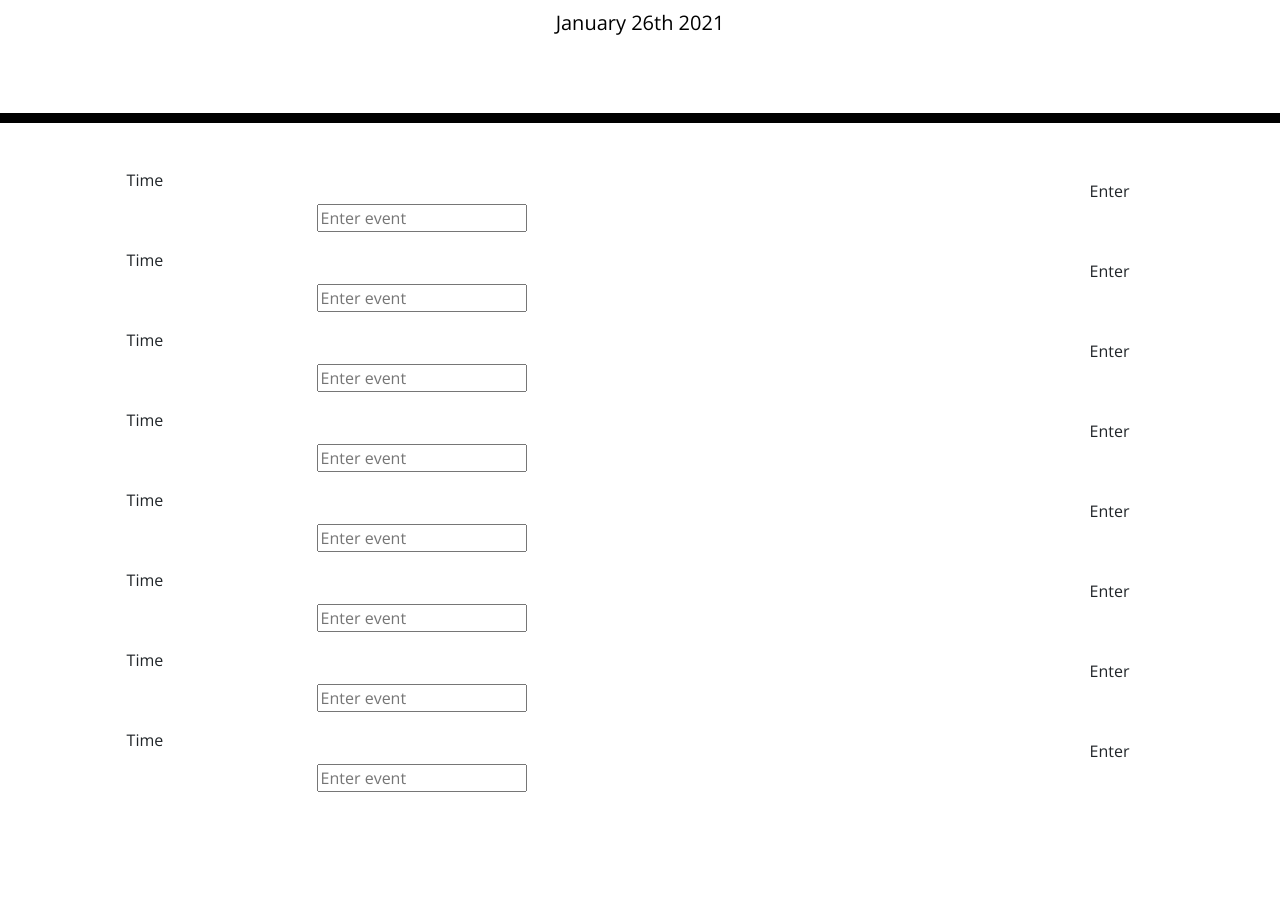
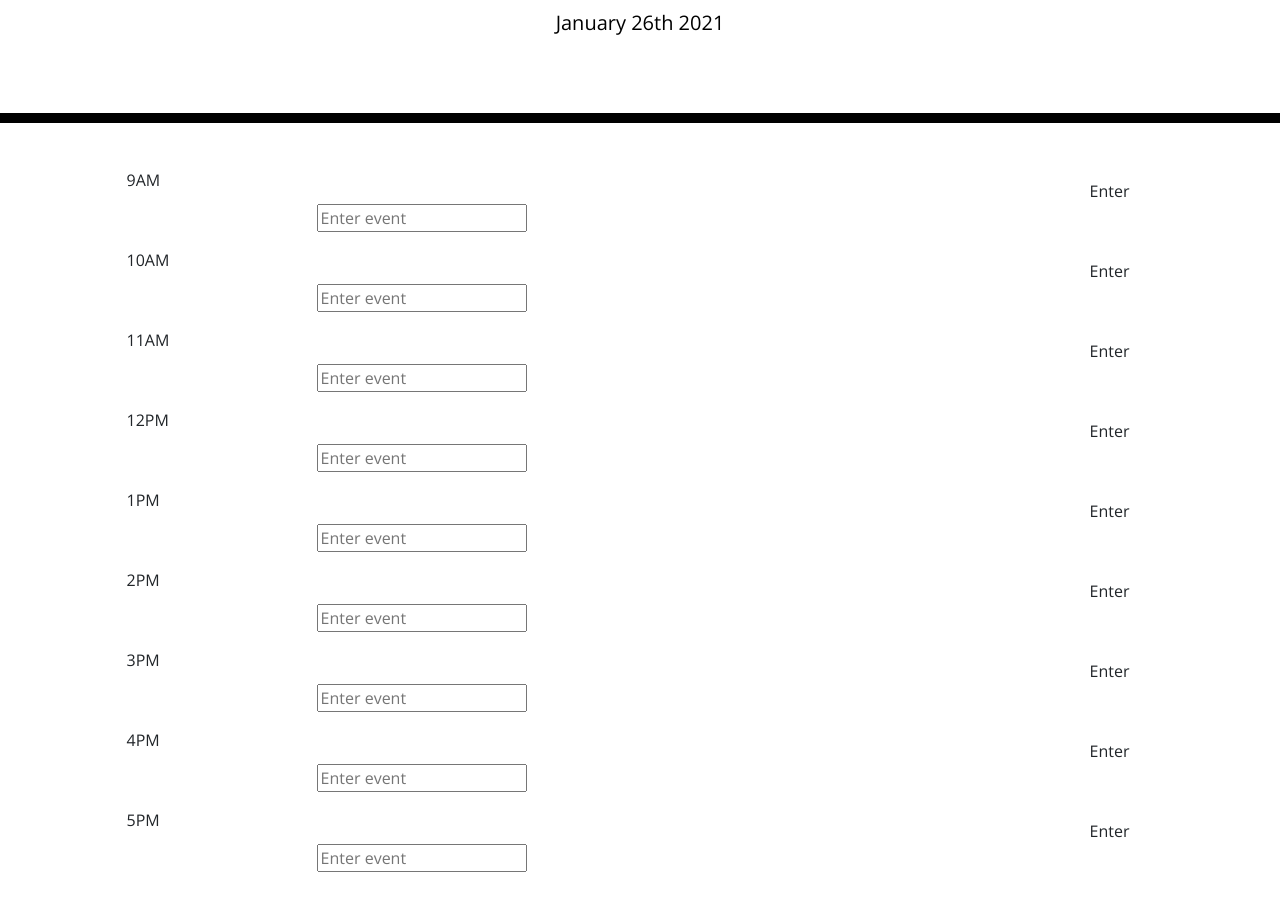
Before and after one commit to koreanstig/week5workweek3rdpartyapicalender, a website: page index.html in a window 1280 px wide. Shown: the part 181-1092 px from the top of the page. Before the commit the page ends 1024 px from the top, so only its background shows below. Drawn offline with nearby package versions, Linux system fonts and the light colour scheme.

Commit message:
changed time to specific times

```diff
--- a/index.html
+++ b/index.html
@@ -33,7 +33,7 @@
       <!-- created a row via bootstrap -->
       <div class="row">
         <div class="col-2">
-          Time
+          9AM
         </div>
         <!-- as col-8 so it can be the biggest portion of the site -->
         <div class="col-8">
@@ -47,7 +47,7 @@
       </div>
       <div class="row">
         <div class="col-2">
-          Time
+          10AM
         </div>
         <!-- as col-8 so it can be the biggest portion of the site -->
         <div class="col-8">
@@ -61,7 +61,7 @@
       </div>
       <div class="row">
         <div class="col-2">
-          Time
+          11AM
         </div>
         <!-- as col-8 so it can be the biggest portion of the site -->
         <div class="col-8">
@@ -75,7 +75,7 @@
       </div>
       <div class="row">
         <div class="col-2">
-          Time
+          12PM
         </div>
         <!-- as col-8 so it can be the biggest portion of the site -->
         <div class="col-8">
@@ -89,7 +89,7 @@
       </div>
       <div class="row">
         <div class="col-2">
-          Time
+          1PM
         </div>
         <!-- as col-8 so it can be the biggest portion of the site -->
         <div class="col-8">
@@ -103,7 +103,7 @@
       </div>
       <div class="row">
         <div class="col-2">
-          Time
+          2PM
         </div>
         <!-- as col-8 so it can be the biggest portion of the site -->
         <div class="col-8">
@@ -117,7 +117,7 @@
       </div>
       <div class="row">
         <div class="col-2">
-          Time
+          3PM
         </div>
         <!-- as col-8 so it can be the biggest portion of the site -->
         <div class="col-8">
@@ -131,7 +131,21 @@
       </div>
       <div class="row">
         <div class="col-2">
-          Time
+          4PM
+        </div>
+        <!-- as col-8 so it can be the biggest portion of the site -->
+        <div class="col-8">
+          <form action="index.html" method="post">
+          <input type="text" name="description" placeholder="Enter event">
+          </form>
+        </div>
+        <div class="col-2">
+          <button type="submit" class="btn">Enter</button>
+        </div>
+      </div>
+      <div class="row">
+        <div class="col-2">
+          5PM
         </div>
         <!-- as col-8 so it can be the biggest portion of the site -->
         <div class="col-8">
```
